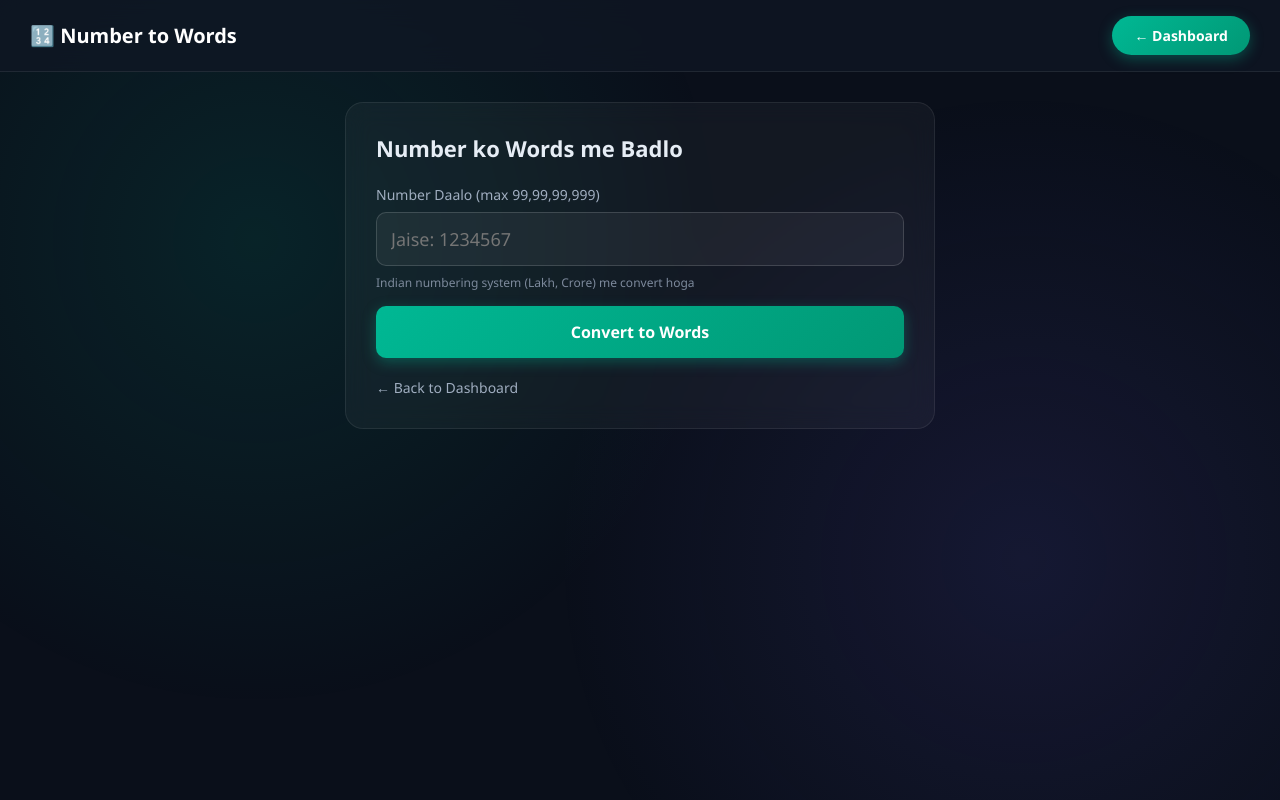
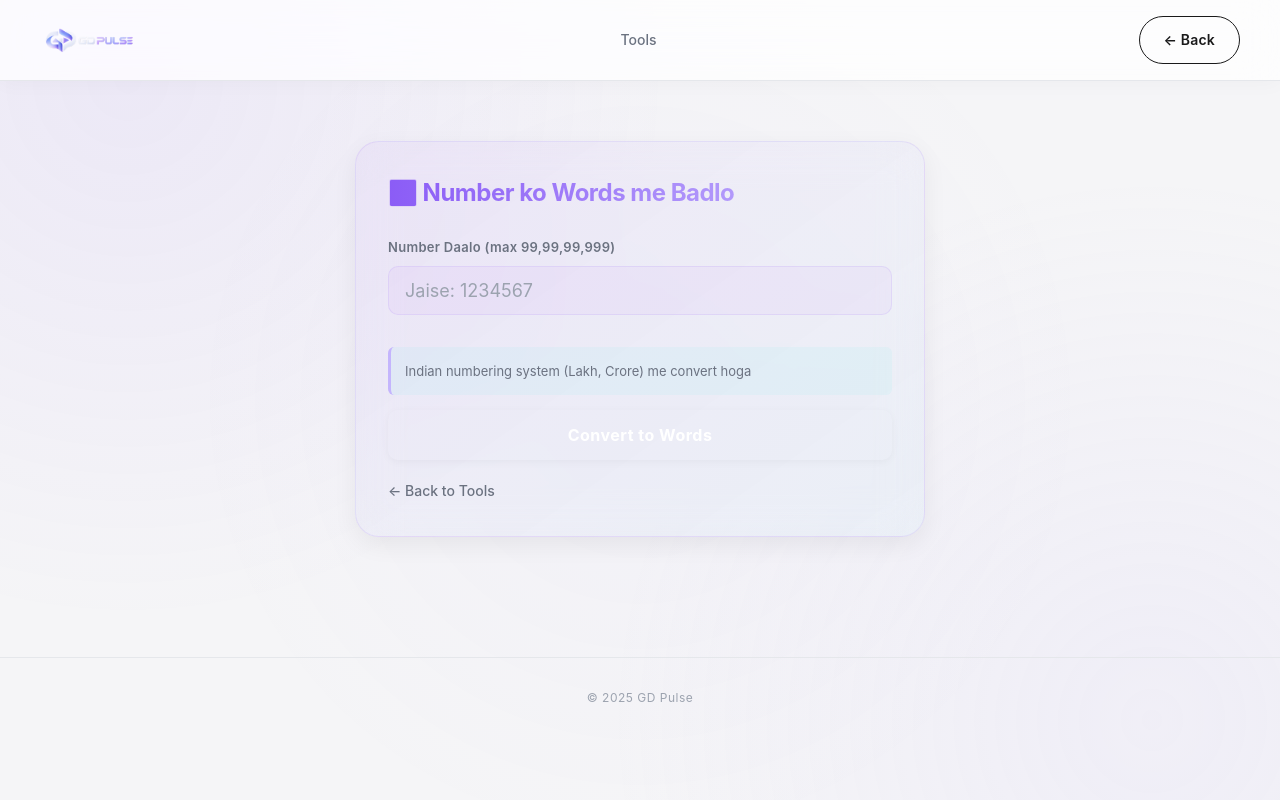
Before and after one commit to IGDIVU/gd-pulse, a Flask app: page /tools/number-to-words in a window 1280 px wide. Run offline with Flask 3, Linux system fonts and the light colour scheme; the visitor is signed in with stand-in values (Sample User, id 1).

Commit message:
Update number-to-words.html

```diff
--- a/templates/number-to-words.html
+++ b/templates/number-to-words.html
@@ -4,82 +4,39 @@
 <meta charset="UTF-8">
 <meta name="viewport" content="width=device-width, initial-scale=1.0">
 <title>Number to Words — GD Pulse</title>
-<style>
-  * { margin: 0; padding: 0; box-sizing: border-box; font-family: 'Segoe UI', Arial, sans-serif; }
-  body { background: #0a0f1a; color: #e6edf5; min-height: 100vh; }
-  body::before {
-    content: ""; position: fixed; inset: 0;
-    background: radial-gradient(circle at 20% 30%, rgba(0,184,148,0.12), transparent 40%),
-                radial-gradient(circle at 80% 70%, rgba(108,92,231,0.12), transparent 40%);
-    z-index: -1;
-  }
-  header {
-    background: rgba(15,23,36,0.75); backdrop-filter: blur(14px);
-    border-bottom: 1px solid rgba(255,255,255,0.08);
-    color: white; padding: 16px 30px;
-    display: flex; justify-content: space-between; align-items: center;
-    position: sticky; top: 0; z-index: 100;
-  }
-  header h1 { font-size: 20px; }
-  .btn {
-    background: linear-gradient(135deg, #00b894, #019875); color: white;
-    padding: 10px 22px; border: none; border-radius: 30px;
-    cursor: pointer; font-size: 14px; font-weight: bold;
-    text-decoration: none; transition: 0.25s;
-    box-shadow: 0 4px 14px rgba(0,184,148,0.35);
-  }
-  .btn:hover { transform: translateY(-2px); }
-  main { padding: 30px; max-width: 650px; margin: 0 auto; }
-  .box {
-    background: rgba(255,255,255,0.04);
-    border: 1px solid rgba(255,255,255,0.08);
-    padding: 30px; border-radius: 18px;
-    backdrop-filter: blur(12px);
-  }
-  h2 { margin-bottom: 22px; font-size: 22px; }
-  label { display: block; font-size: 14px; color: #a0aec0; margin-bottom: 8px; }
-  input {
-    width: 100%; padding: 14px; margin-bottom: 18px;
-    border: 1px solid rgba(255,255,255,0.15);
-    border-radius: 10px; background: rgba(255,255,255,0.05);
-    color: #e6edf5; font-size: 18px;
-  }
-  input:focus { outline: none; border-color: #00b894; }
-  .calc-btn {
-    width: 100%; padding: 15px;
-    background: linear-gradient(135deg, #00b894, #019875);
-    color: white; border: none; border-radius: 10px;
-    font-size: 16px; cursor: pointer; font-weight: bold;
-    box-shadow: 0 4px 14px rgba(0,184,148,0.35);
-  }
-  .calc-btn:hover { transform: translateY(-2px); }
-  .result {
-    margin-top: 25px; padding: 20px;
-    background: rgba(0,184,148,0.08);
-    border-left: 4px solid #00b894; border-radius: 8px;
-    font-size: 18px; line-height: 1.6; word-break: break-word;
-  }
-  .back { display: inline-block; margin-top: 20px; color: #a0aec0; text-decoration: none; font-size: 14px; }
-  .back:hover { color: #00b894; }
-  .hint { font-size: 12px; color: #7d8a9c; margin-top: -10px; margin-bottom: 15px; }
-</style>
+<link rel="icon" type="image/png" href="/static/favicon.png">
+<link rel="stylesheet" href="/static/style.css">
 </head>
 <body>
+
   <header>
-    <h1>🔢 Number to Words</h1>
-    <a href="/" class="btn">← Dashboard</a>
+    <a href="/" class="logo"><img src="/static/logo-horizontal.png" alt="GD Pulse"></a>
+    <nav class="nav-links"><a href="/tools">Tools</a></nav>
+    <div class="header-right">
+      <a href="/tools" class="btn btn-outline">← Back</a>
+    </div>
   </header>
+
   <main>
-    <div class="box">
-      <h2>Number ko Words me Badlo</h2>
-      <label>Number Daalo (max 99,99,99,999)</label>
-      <input type="number" id="num" placeholder="Jaise: 1234567">
-      <div class="hint">Indian numbering system (Lakh, Crore) me convert hoga</div>
-      <button class="calc-btn" onclick="convert()">Convert to Words</button>
-      <div id="result" class="result" style="display:none;"></div>
-      <a href="/" class="back">← Back to Dashboard</a>
+    <div class="container" style="max-width: 650px;">
+      <div class="box">
+        <h2>🔢 Number ko Words me Badlo</h2>
+
+        <label>Number Daalo (max 99,99,99,999)</label>
+        <input type="number" id="num" placeholder="Jaise: 1234567" style="font-size: 18px;">
+        <div class="info">Indian numbering system (Lakh, Crore) me convert hoga</div>
+
+        <button class="calc-btn" onclick="convert()" style="margin-top: 15px;">Convert to Words</button>
+
+        <div id="result" class="result" style="display:none; font-size:18px; line-height:1.6;"></div>
+
+        <a href="/tools" class="back">← Back to Tools</a>
+      </div>
     </div>
   </main>
+
+  <footer><p>© 2025 GD Pulse</p></footer>
+
   <script>
     const ones = ["","One","Two","Three","Four","Five","Six","Seven","Eight","Nine",
                   "Ten","Eleven","Twelve","Thirteen","Fourteen","Fifteen","Sixteen",
@@ -126,13 +83,14 @@
       if (val === "" || val === null) { alert("Number daalo"); return; }
       const num = parseInt(val);
       if (isNaN(num) || num < 0) { alert("Sahi positive number daalo"); return; }
-      if (num > 9999999999) { alert("Number bahut bada hai (max 99,99,99,999)"); return; }
+      if (num > 9999999999) { alert("Number bahut bada hai"); return; }
 
       const words = numberToWords(num);
       const result = document.getElementById("result");
-      result.innerHTML = "<b>" + words + "</b><br><span style='font-size:13px; color:#7d8a9c;'>Rupees " + words + " Only</span>";
+      result.innerHTML = "<b style='color: var(--primary);'>" + words + "</b><br><span style='font-size:13px; color: var(--text-dim);'>Rupees " + words + " Only</span>";
       result.style.display = "block";
     }
   </script>
+
 </body>
 </html>
```
